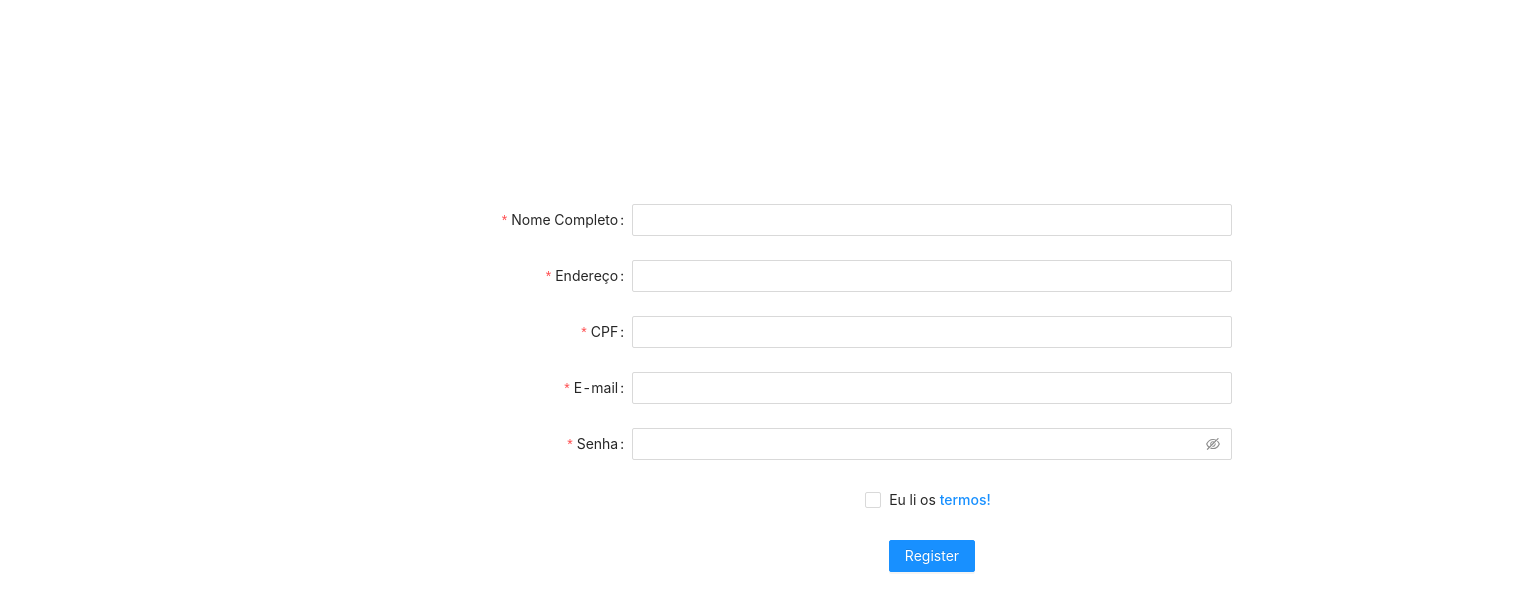
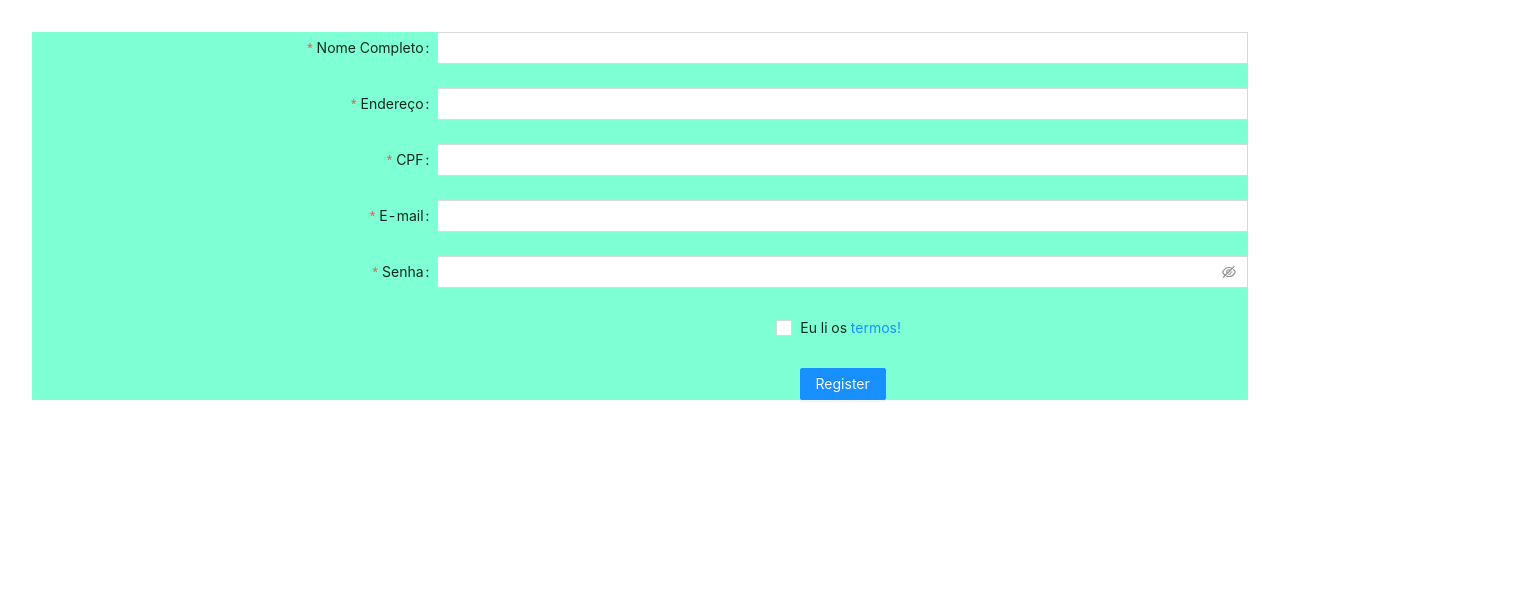
Before and after one commit to leonardogoandete/doasangue, a React (Vite) app: page /register in a window 1280 px wide. Shown: the top 610 px of the page, 1532 px wide, since content can reach past the window. Built offline with nearby package versions, Linux system fonts and the light colour scheme.

Commit message:
Ajustes de estilização

```diff
--- a/src/components/Login/index.tsx
+++ b/src/components/Login/index.tsx
@@ -20,19 +20,11 @@ export const Login = () => {
     return(
         <div
         className={styles} id="formulario"
-        style={{
-            padding:150,
-            width: 1905,
-            top: -290
-        }}
         >
         <Row
             className="formulario-row"
             justify="center"
             align="middle"
-            style={{
-                height: '100vh'
-            }}
         >
             <Col span={30}>
                 <Form
--- a/src/components/Postagem/index.tsx
+++ b/src/components/Postagem/index.tsx
@@ -25,7 +25,8 @@ return (
       <List.Item>
         <List.Item.Meta
           avatar={<Avatar src="https://joeschmoe.io/api/v1/random" />}
-          title={<h3>{item.instituico?.nome}</h3>}
+          //title={<h3>{item.instituico?.nome}</h3>}
+          title={<a href="#">{item.instituico?.nome}</a>}
           description={item.mensagem}
         style={{width:800}}/>
       </List.Item>
--- a/src/components/Postagem/postagem.css
+++ b/src/components/Postagem/postagem.css
@@ -1,6 +1,7 @@
+/*
 li,ul {
     background: rgb(111, 236, 178);
-    /*width: 100%; */
+    /*width: 100%;
     padding:10;
     top: 10;
 
@@ -16,3 +17,4 @@ li,ul {
     width: 100%;
     padding:150;
 }
+*/
--- a/src/components/Register/index.tsx
+++ b/src/components/Register/index.tsx
@@ -1,7 +1,6 @@
-//import { Button, Col, Form, Input, Row, message } from "antd"
 import { useNavigate } from "react-router-dom"
 import { RegisterRequest } from "../../context/RegisterProvider/util";
-import { IUserRegister } from "../../context/RegisterProvider/types";
+import styles from './register.css'
 
 import {
   Button,
@@ -10,9 +9,6 @@ import {
   Input,
   message
 } from 'antd';
-  import React, { useState } from 'react';
-
-
 
 export const Register = () => {
   const formItemLayout = {
@@ -25,6 +21,7 @@ export const Register = () => {
       sm: { span: 16 },
     },
   };
+
   const tailFormItemLayout = {
     wrapperCol: {
       xs: {
@@ -39,10 +36,9 @@ export const Register = () => {
   };
 
   const navigate = useNavigate();
-     async function onRegister (values: { nome: string, endereco: string, cpf:string, email: string, senha: string }){
-     //async function onRegister (){
+  async function onRegister(values: { nome: string, endereco: string, cpf: string, email: string, senha: string }) {
     try {
-          RegisterRequest(values.nome,values.endereco,values.cpf,values.email,values.senha)
+      RegisterRequest(values.nome, values.endereco, values.cpf, values.email, values.senha)
       message.info("Sucesso ao cadastrar")
       navigate('/login')
     } catch (error) {
@@ -51,14 +47,9 @@ export const Register = () => {
   }
 
   return (
-              <div
-              style={{
-                padding:300,
-                width: 1500,
-                top: -290
-                }}
-              >
+    <div >
       <Form
+        className={styles} id="formularioRegistro"
         {...formItemLayout}
         name="register"
         onFinish={onRegister}
@@ -129,8 +120,6 @@ export const Register = () => {
           <Input.Password />
         </Form.Item>
 
-
-
         <Form.Item
           name="agreement"
           valuePropName="checked"
@@ -154,5 +143,6 @@ export const Register = () => {
         </Form.Item>
       </Form>
     </div>
+
   );
 };
--- /dev/null
+++ b/src/components/Register/register.css
@@ -0,0 +1,3 @@
+#formularioRegistro{
+    background-color: aquamarine;
+}
--- a/src/index.css
+++ b/src/index.css
@@ -69,8 +69,3 @@ button:focus-visible {
     background-color: #f9f9f9;
   }
 }
-
-.ant-list-item-meta-content{
-    width:max-content
-
-}
--- a/src/main.tsx
+++ b/src/main.tsx
@@ -1,7 +1,7 @@
 import React from 'react'
 import ReactDOM from 'react-dom/client'
 import App from './App'
-import './index.css'
+//import './index.css'
 import "antd/dist/antd.css"
 
 ReactDOM.createRoot(document.getElementById('root') as HTMLElement).render(
```
Also changed, not shown: src/components/Agendamento/index.tsx (added, +8 -0 lines), src/context/RegisterProvider/types.ts (+1 -8 lines), src/components/Agendamento/agendamento.css (added). Lines whose indentation alone changed are shown as unchanged.
